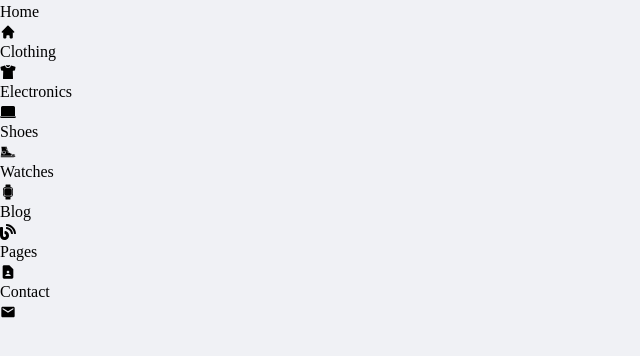
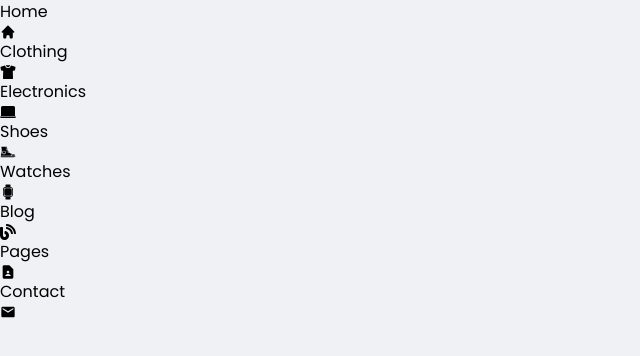
Before and after one commit to ahmeds189/shopingbag-OG-wrokshop, a React (Vite) app: page / in a window 1280 px wide. Shown: the top 356 px of the page, without its empty margins (0-640 px from the left). Built offline with nearby package versions, Linux system fonts and the light colour scheme.

Commit message:
adding google font

```diff
--- a/index.html
+++ b/index.html
@@ -4,6 +4,12 @@
     <meta charset="UTF-8" />
     <link rel="icon" type="image/svg+xml" href="/vite.svg" />
     <meta name="viewport" content="width=device-width, initial-scale=1.0" />
+    <link rel="preconnect" href="https://fonts.googleapis.com" />
+    <link rel="preconnect" href="https://fonts.gstatic.com" crossorigin />
+    <link
+      href="https://fonts.googleapis.com/css2?family=Poppins:wght@400;500;700&display=swap"
+      rel="stylesheet"
+    />
     <title>SHOPINGBAG</title>
   </head>
   <body>
--- a/src/main.scss
+++ b/src/main.scss
@@ -4,6 +4,7 @@
 *::before,
 *::after {
   box-sizing: border-box;
+  // outline: 1px solid red;
 }
 /*
     2. Remove default margin
@@ -27,6 +28,7 @@
   line-height: 1.5;
   -webkit-font-smoothing: antialiased;
   background-color: $primary-gray;
+  font-family: 'Poppins', sans-serif;
 }
 /*
     6. Improve media defaults
```
